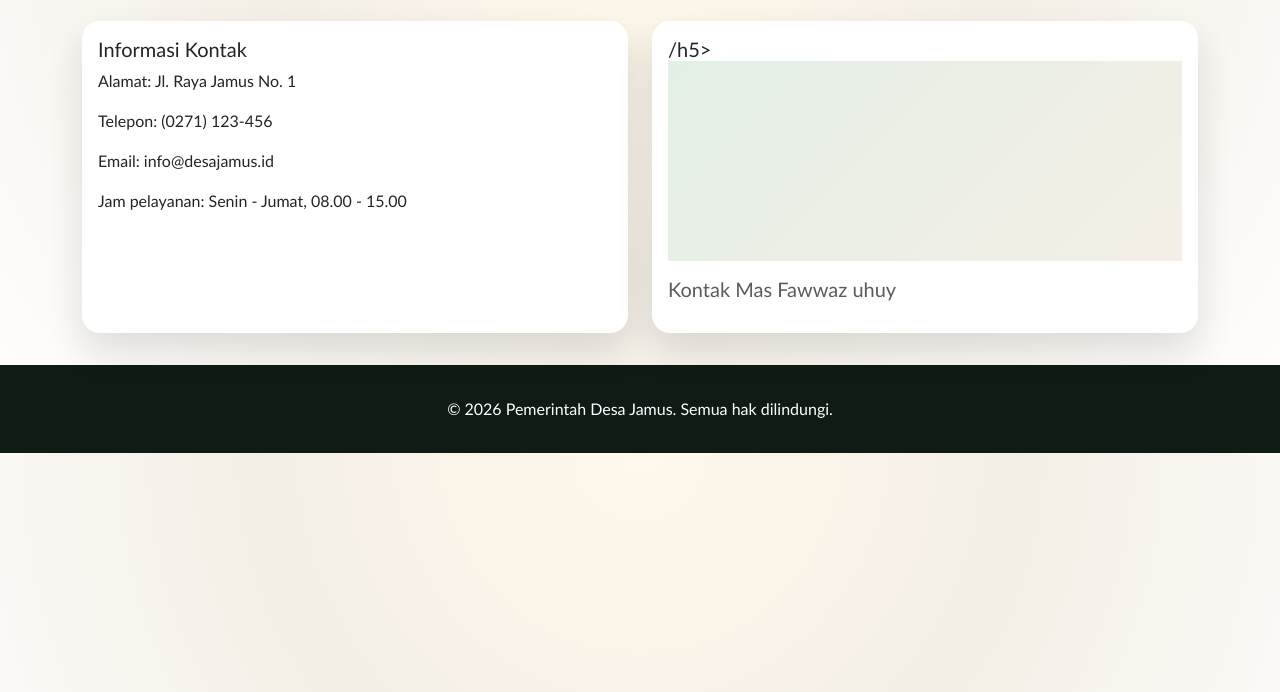
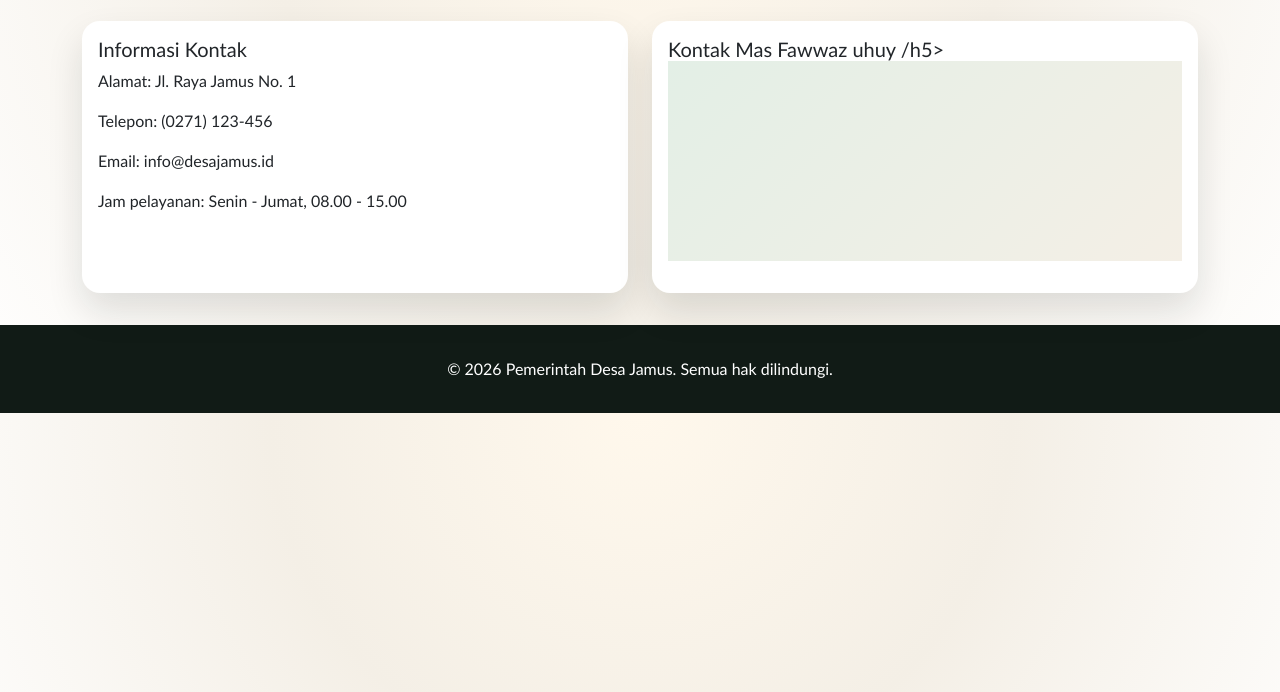
Before and after one commit to farhandwifaza/desa-jamus, a website: page public/kontak.html in a window 1280 px wide. Shown: the part 108-800 px from the top of the page. Drawn offline with nearby package versions, Linux system fonts and the light colour scheme.

Commit message:
Update contact title and description in kontak.html

```diff
--- a/public/kontak.html
+++ b/public/kontak.html
@@ -54,10 +54,9 @@
         <div class="col-lg-6">
           <div class="card h-100">
             <div class="card-body">
-              <h5 class="card-title">/h5>
+              <h5 class="card-title"> Kontak Mas Fawwaz uhuy /h5>
               <div class="placeholder-box"></div>
               <p class="text-muted mt-3">
-                Kontak Mas Fawwaz uhuy
               </p>
             </div>
           </div>
```
